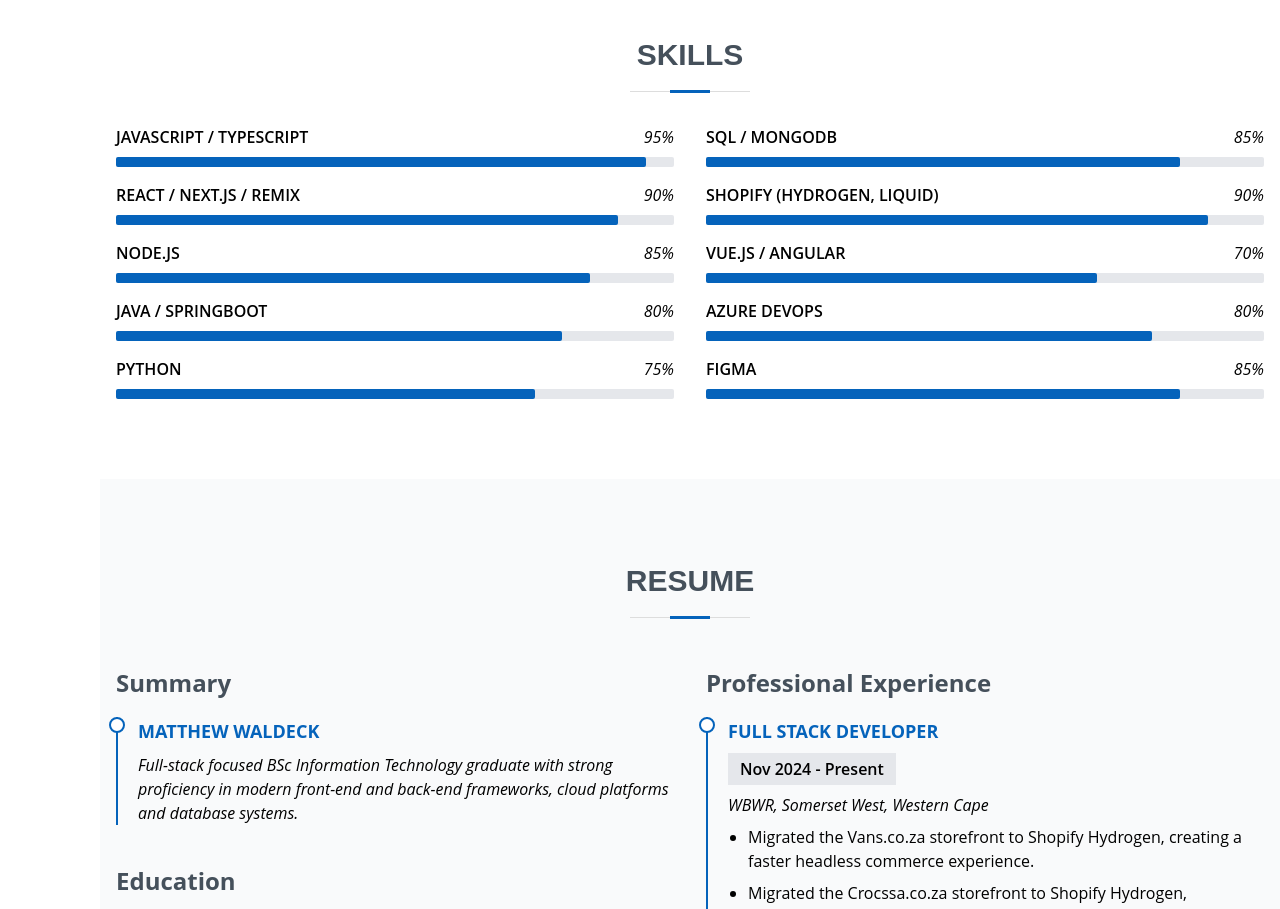
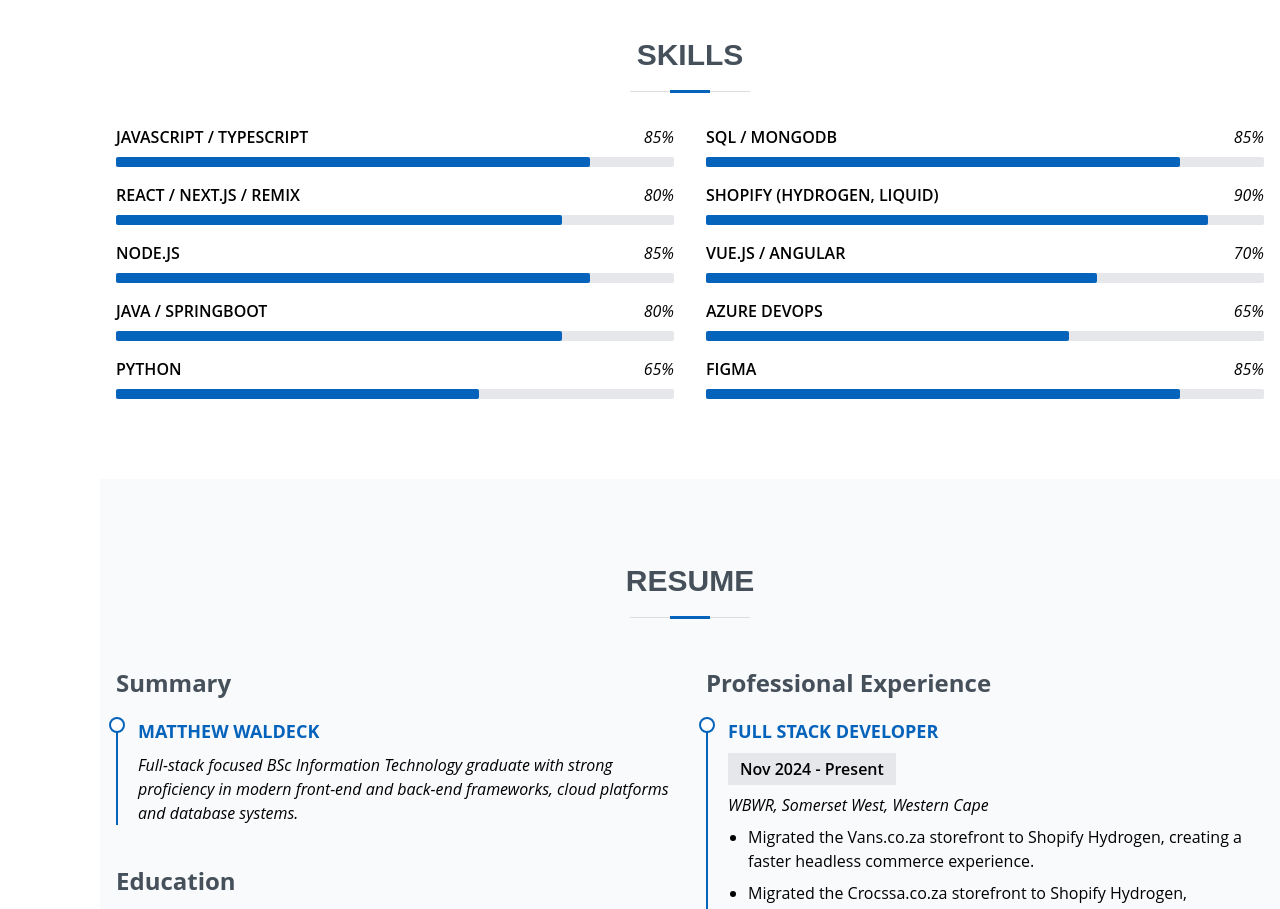
Before and after one commit to MattWaldeck/my-resume, a React (Vite) app: page / in a window 1280 px wide. Shown: the part 2040-2949 px from the top of the page. Built offline with nearby package versions, Linux system fonts and the light colour scheme.

Commit message:
Update skills list

```diff
--- a/src/components/Skills.tsx
+++ b/src/components/Skills.tsx
@@ -37,15 +37,15 @@ const SkillBar = ({ skill, value }: SkillBarProps) => {
 
 const Skills = () => {
   const skillsData = [
-    { name: 'JavaScript / TypeScript', value: '95%' },
-    { name: 'React / Next.js / Remix', value: '90%' },
+    { name: 'JavaScript / TypeScript', value: '85%' },
+    { name: 'React / Next.js / Remix', value: '80%' },
     { name: 'Node.js', value: '85%' },
     { name: 'Java / Springboot', value: '80%' },
-    { name: 'Python', value: '75%' },
+    { name: 'Python', value: '65%' },
     { name: 'SQL / MongoDB', value: '85%' },
     { name: 'Shopify (Hydrogen, Liquid)', value: '90%' },
     { name: 'Vue.js / Angular', value: '70%' },
-    { name: 'Azure DevOps', value: '80%' },
+    { name: 'Azure DevOps', value: '65%' },
     { name: 'Figma', value: '85%' },
   ];
 
```
